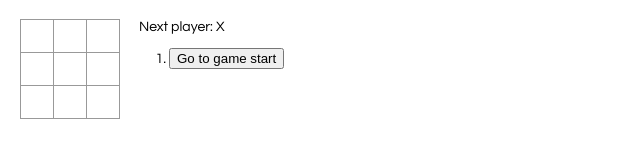
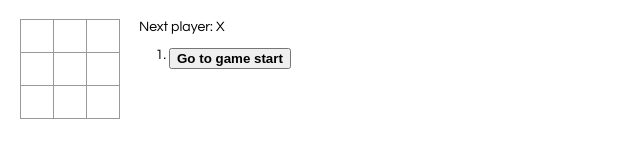
Before and after one commit to jwfeshuk/react-tic-tac-toe, a React app: page / in a window 1280 px wide. Shown: the full height of the page, 0-640 px from the left. Built offline with nearby package versions, Linux system fonts and the light colour scheme.

Commit message:
Implemented feature 2

```diff
--- a/src/index.css
+++ b/src/index.css
@@ -48,3 +48,8 @@ body {
   .game-info {
     margin-left: 20px;
   }
+
+  .move-list-item-selected{
+    float: left;
+    font-weight: bold;
+  }
--- a/src/index.js
+++ b/src/index.js
@@ -95,7 +95,10 @@ class Game extends React.Component {
 
             return (
                 <li key={move}>
-                    <button onClick={() => this.jumpTo(move)}>{desc}</button>
+                    <button
+                        className={move === this.state.stepNumber ? 'move-list-item-selected' : ''}
+                        onClick={() => this.jumpTo(move)}>{desc}
+                    </button>
                 </li>
             );
         });
```
